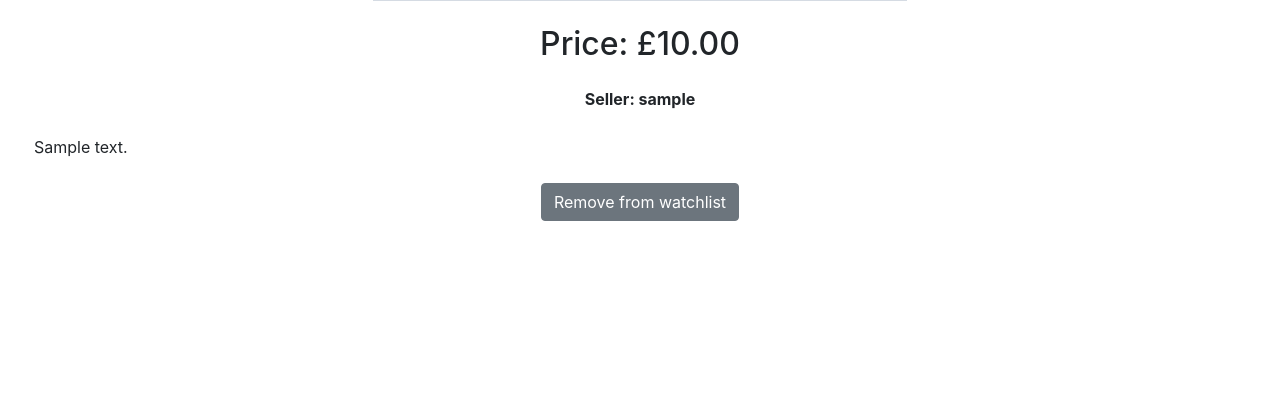
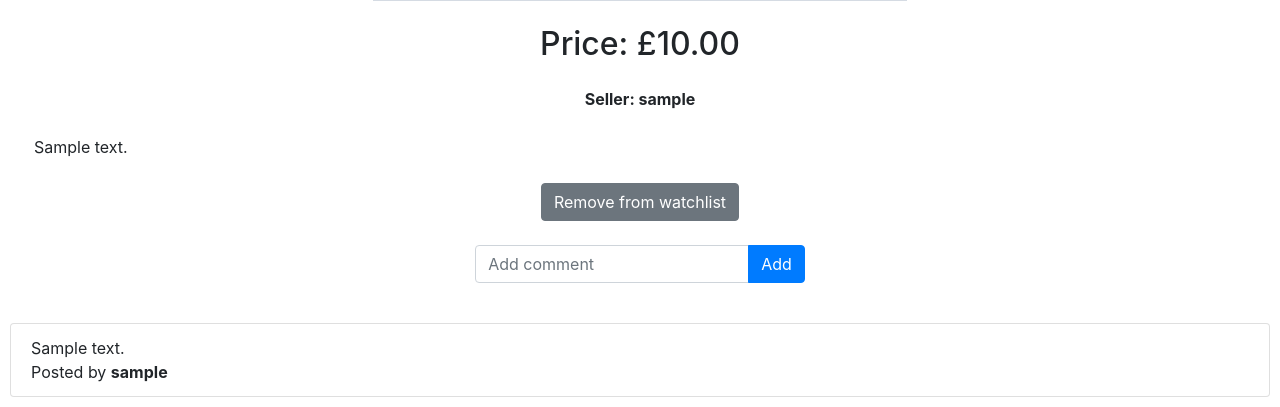
Before and after one commit to avi-singh-19/Commerce, a Django app: page /listing/1 in a window 1280 px wide. Shown: the part 642-1049 px from the top of the page. Before the commit the page ends 863 px from the top, so only its background shows below. Run offline with Django 3.2, Linux system fonts and the light colour scheme; a user stored in the database is signed in; tables that the repository leaves empty hold one stand-in row (values such as "Sample post"); grey boxes marked "Sample" are stand-in pictures; some libraries are stand-ins or nearby versions.

Commit message:
ninth commit, comment functionality added

```diff
--- a/auctions/admin.py
+++ b/auctions/admin.py
@@ -5,3 +5,4 @@ from .models import *
 admin.site.register(User)
 admin.site.register(Category)
 admin.site.register(Listing)
+admin.site.register(Comment)
--- a/auctions/models.py
+++ b/auctions/models.py
@@ -25,3 +25,12 @@ class Listing(models.Model):
 
     def __str__(self):
         return f"{self.title})"
+
+
+class Comment(models.Model):
+    commenter = models.ForeignKey(User, on_delete=models.CASCADE, related_name='commenter', blank=True, null=True)
+    listing = models.ForeignKey(Listing, on_delete=models.CASCADE, related_name='listing', blank=True, null=True)
+    message = models.CharField(max_length=300)
+
+    def __str__(self):
+        return f"{self.commenter} commented {self.message} on {self.listing}"
--- a/auctions/templates/auctions/listing.html
+++ b/auctions/templates/auctions/listing.html
@@ -32,4 +32,34 @@
         {% endif %}
     </div>
 
+    <br>
+
+    <div class="d-flex justify-content-center">
+    {% if user.is_authenticated %}
+        <form action="{% url 'comment' id=listing.id %}" method="POST">
+            {% csrf_token %}
+            <div class="input-group mb-3">
+                <input type="text" name="new_comment" class="form-control" style="width: 80%;" placeholder="Add comment">
+                <div class="input-group-append">
+                    <button type="submit" class="btn btn-primary">Add</button>
+                </div>
+            </div>
+        </form>
+    {% endif %}
+</div>
+
+
+
+    <br>
+
+    <ul class="list-group">
+        {% for comment in comments %}
+            <li class='list-group-item'>
+                {{ comment.message }}
+                <br/>
+                Posted by <strong>{{ comment.commenter }}</strong>
+            </li>
+        {% endfor %}
+    </ul>
+
 {% endblock %}
--- a/auctions/urls.py
+++ b/auctions/urls.py
@@ -12,5 +12,6 @@ urlpatterns = [
     path("listing/<int:id>", views.listing, name="listing"),
     path("remove_from_watchlist/<int:id>", views.remove_from_watchlist, name="remove_from_watchlist"),
     path("add_to_watchlist/<int:id>", views.add_to_watchlist, name="add_to_watchlist"),
-    path("watchlist", views.display_watchlist, name="watchlist")
+    path("watchlist", views.display_watchlist, name="watchlist"),
+    path("comment/<int:id>", views.add_comment, name="comment")
 ]
--- a/auctions/views.py
+++ b/auctions/views.py
@@ -101,14 +101,15 @@ def filter(request):
         filtered_items = Category.objects.get(category_name=selected_filter)
     return render(request, "auctions/index.html", {
         "all_listings": Listing.objects.filter(active=True, category=filtered_items).all(),
-        "categories": Category.objects.all()
+        "categories": Category.objects.all(),
     })
 
 
 def listing(request, id):
     return render(request, "auctions/listing.html", {
         "listing": Listing.objects.get(pk=id),
-        "listing_in_watchlist": request.user in Listing.objects.get(pk=id).watchlist.all()
+        "listing_in_watchlist": request.user in Listing.objects.get(pk=id).watchlist.all(),
+        "comments": Comment.objects.filter(listing=Listing.objects.get(pk=id))
     })
 
 
@@ -131,3 +132,13 @@ def display_watchlist(request):
         "user": request.user,
         "all_listings": request.user.watchlist.all()
     })
+
+
+def add_comment(request, id):
+    new_comment = Comment(
+        commenter=request.user,
+        listing=Listing.objects.get(pk=id),
+        message=request.POST['new_comment']
+    )
+    new_comment.save()
+    return HttpResponseRedirect(reverse("listing", args={id, }))
```
